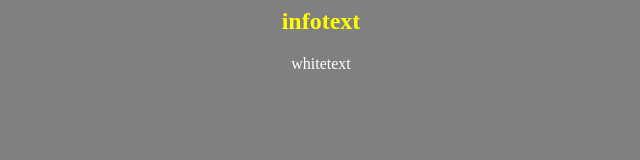
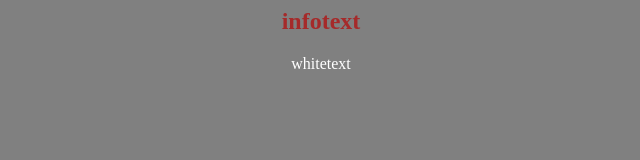
Before and after one commit to Cyanide21111/app-jenkins, a plain HTML site: page index.html in a window 1280 px wide. Shown: the whole page, without its empty margins (319-959 px from the left). Drawn offline with Linux system fonts and the light colour scheme.

Commit message:
changed text in index.html

```diff
--- a/index.html
+++ b/index.html
@@ -1,7 +1,7 @@
 <html>
 <body bgcolor=grey>
 <center>
-<h2><font color=yellow>infotext</font></h2>
+<h2><font color=brown>infotext</font></h2>
 
 <font color=white>whitetext</font>
 
```
